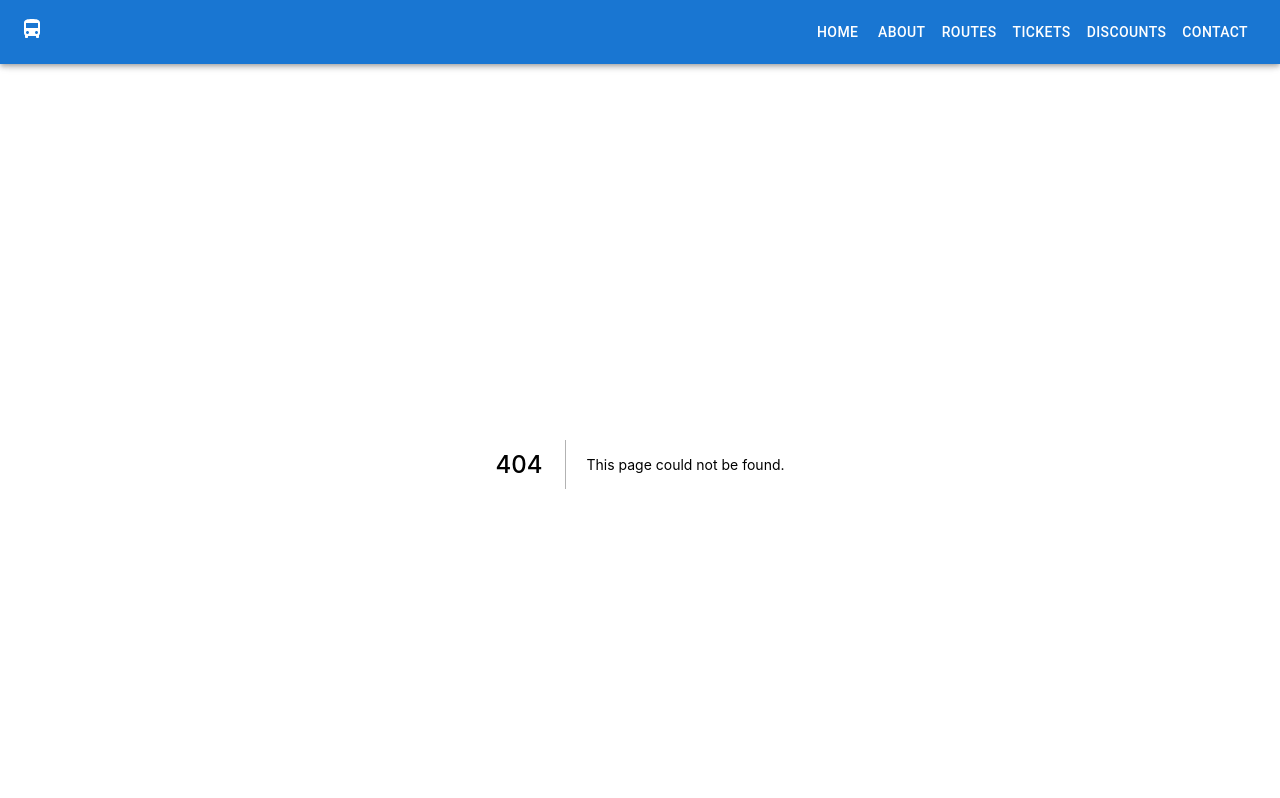
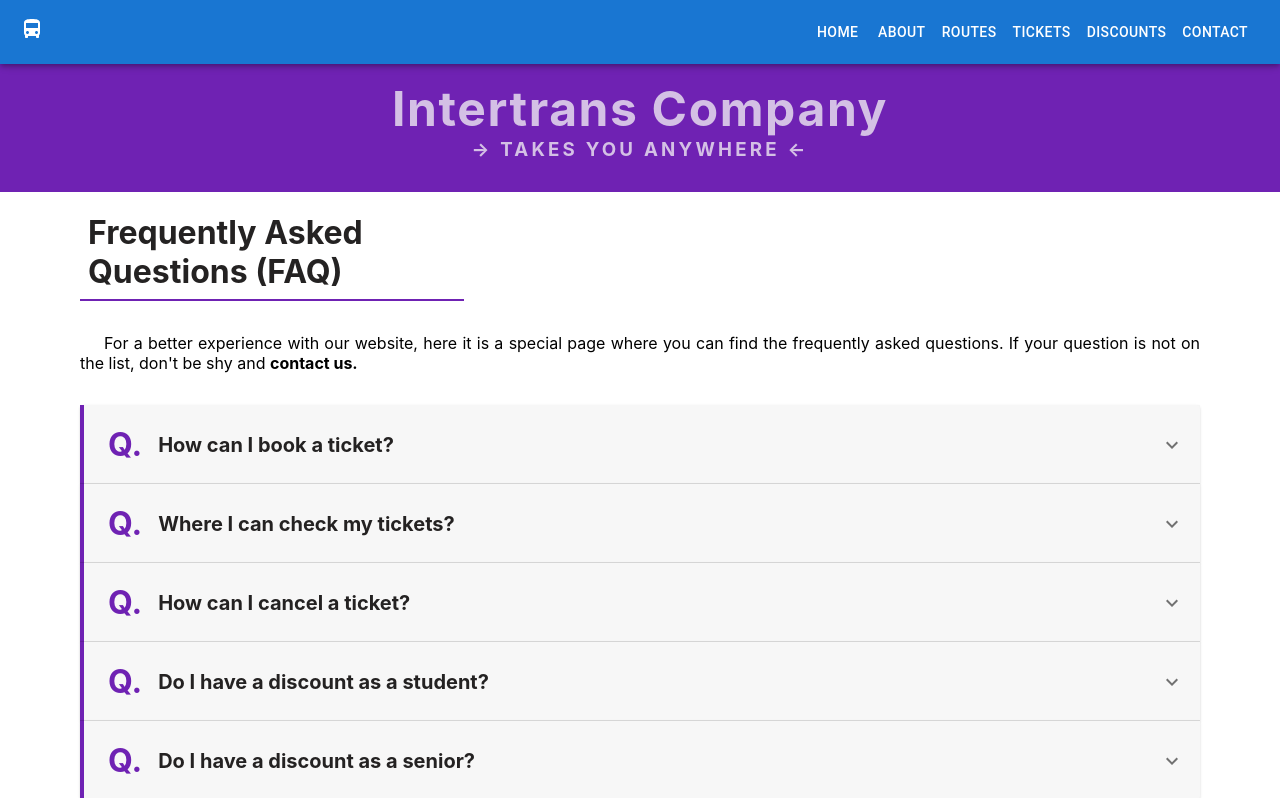
Before and after one commit to carla-vartolomei/transport-app, a Next.js app: page /faq in a window 1280 px wide. Before the commit this address had no page. Shown: the top 798 px of the page. Built offline with nearby package versions, Linux system fonts and the light colour scheme.

Commit message:
add faq page

```diff
--- /dev/null
+++ b/components/faq-page/Faq.module.scss
@@ -0,0 +1,53 @@
+@import "../../styles/colors.scss";
+
+.faqSection {
+  margin: 2rem 5rem;
+  .accordionSummary {
+    background-color: $smoke-color;
+    border-left: 0.25rem solid $purple-color;
+    div {
+      display: flex;
+      flex-direction: row;
+      align-items: center;
+      gap: 0.5rem;
+      h1 {
+        margin: 0.5rem;
+        font-size: 2rem;
+        color: $purple-color;
+      }
+      h4 {
+        margin: 0;
+        font-size: 1.25rem;
+        color: $dark-color;
+      }
+    }
+  }
+  .accordionDetails {
+    border-left: 0.25rem solid rgb(157, 153, 153);
+    div {
+      display: flex;
+      flex-direction: row;
+      align-items: center;
+      gap: 0.5rem;
+      h1 {
+        margin: 0.5rem;
+        font-size: 2rem;
+        color: gray;
+      }
+      p {
+        margin: 0;
+        font-size: 1.1rem;
+        font-weight: bold;
+        color: gray;
+        a {
+          color: $purple-color;
+          font-size: 0.8rem;
+          opacity: 0.8;
+          &:hover {
+            opacity: 1;
+          }
+        }
+      }
+    }
+  }
+}
--- /dev/null
+++ b/components/faq-page/FaqAccordion.js
@@ -0,0 +1,85 @@
+import * as React from "react"
+import Accordion from "@mui/material/Accordion"
+import AccordionDetails from "@mui/material/AccordionDetails"
+import AccordionSummary from "@mui/material/AccordionSummary"
+import ExpandMoreIcon from "@mui/icons-material/ExpandMore"
+import styles from "./Faq.module.scss"
+import Link from "next/link"
+
+export default function ControlledAccordions() {
+  function createData(question, answer, path) {
+    return { question, answer, path }
+  }
+
+  const qa = [
+    createData(
+      "How can I book a ticket?",
+      "You can book a ticket from the page corresponding to the desired route. Just click on the button 'book now'. ",
+      "/tickets"
+    ),
+    createData(
+      "Where I can check my tickets?",
+      "Your tickets are store in our database and you can see the checklist on the tickets page. ",
+      "/tickets"
+    ),
+    createData(
+      "How can I cancel a ticket?",
+      "Go on the tickets page, search for your ticket and then cancel it.",
+      "/tickets"
+    ),
+    createData(
+      "Do I have a discount as a student?",
+      "Yes, you have 50% off.",
+      "/discounts"
+    ),
+    createData(
+      "Do I have a discount as a senior?",
+      "Yes, you have 50% off.",
+      "/discounts"
+    ),
+  ]
+
+  const [expanded, setExpanded] = React.useState(false)
+
+  const handleChange = (panel) => (event, isExpanded) => {
+    setExpanded(isExpanded ? panel : false)
+  }
+
+  return (
+    <div>
+      {qa.map((item, index) => {
+        const panel = "panel" + index
+        return (
+          <Accordion
+            key={index.toString()}
+            expanded={expanded === panel}
+            onChange={handleChange(panel)}
+          >
+            <AccordionSummary
+              expandIcon={<ExpandMoreIcon />}
+              aria-controls={`${panel}bh-content`}
+              id={`${panel}bh-header`}
+              className={styles.accordionSummary}
+            >
+              <div>
+                <h1>Q.</h1>
+                <h4>{item.question}</h4>
+              </div>
+            </AccordionSummary>
+            <AccordionDetails className={styles.accordionDetails}>
+              <div>
+                <h1>A.</h1>
+                <p>
+                  {item.answer}{" "}
+                  <Link href={item.path}>
+                    <a>read more → </a>
+                  </Link>
+                </p>
+              </div>
+            </AccordionDetails>
+          </Accordion>
+        )
+      })}
+    </div>
+  )
+}
--- a/components/footer/Footer.js
+++ b/components/footer/Footer.js
@@ -56,22 +56,22 @@ function Footer() {
             <h5 className={styles.footerLinksTitle}>Frequently Asked Questions</h5>
             <ul className={styles.footerLinksList}>
               <li className={styles.footerLinksListItem}>
-                <Link href="/">
+                <Link href="/faq">
                   <a>How can I book a ticket?</a>
                 </Link>
               </li>
               <li className={styles.footerLinksListItem}>
-                <Link href="/">
+                <Link href="/faq">
                   <a>Where I can check my tickets?</a>
                 </Link>
               </li>
               <li className={styles.footerLinksListItem}>
-                <Link href="/">
+                <Link href="/faq">
                   <a>How can I cancel a ticket?</a>
                 </Link>
               </li>
               <li className={styles.footerLinksListItem}>
-                <Link href="/">
+                <Link href="/faq">
                   <a>Do I have a discount as a student?</a>
                 </Link>
               </li>
--- /dev/null
+++ b/pages/faq/index.js
@@ -0,0 +1,28 @@
+import { Container } from "@mui/material"
+import Link from "next/link"
+import React from "react"
+import Banner from "../../components/banner/Banner"
+import FaqAccordion from "../../components/faq-page/FaqAccordion"
+import styles from "../../components/faq-page/Faq.module.scss"
+
+export default function index() {
+  return (
+    <>
+      <Banner />
+      <h1 className="pageTitle">Frequently Asked Questions (FAQ)</h1>
+      <p className="pageDescription">
+        For a better experience with our website, here it is a special page where you
+        can find the frequently asked questions. If your question is not on the list,
+        don&apos;t be shy and{" "}
+        <strong>
+          <Link href={"/contact"}>
+            <a>contact us.</a>
+          </Link>
+        </strong>
+      </p>
+      <section className={styles.faqSection}>
+        <FaqAccordion />
+      </section>
+    </>
+  )
+}
--- a/styles/globals.scss
+++ b/styles/globals.scss
@@ -32,7 +32,7 @@ a {
   padding-left: 0.5rem;
   padding-bottom: 0.5rem;
   color: $dark-color;
-  width: 25%;
+  width: 30%;
   border-bottom: 0.15rem $purple-color solid;
 }
 
```
